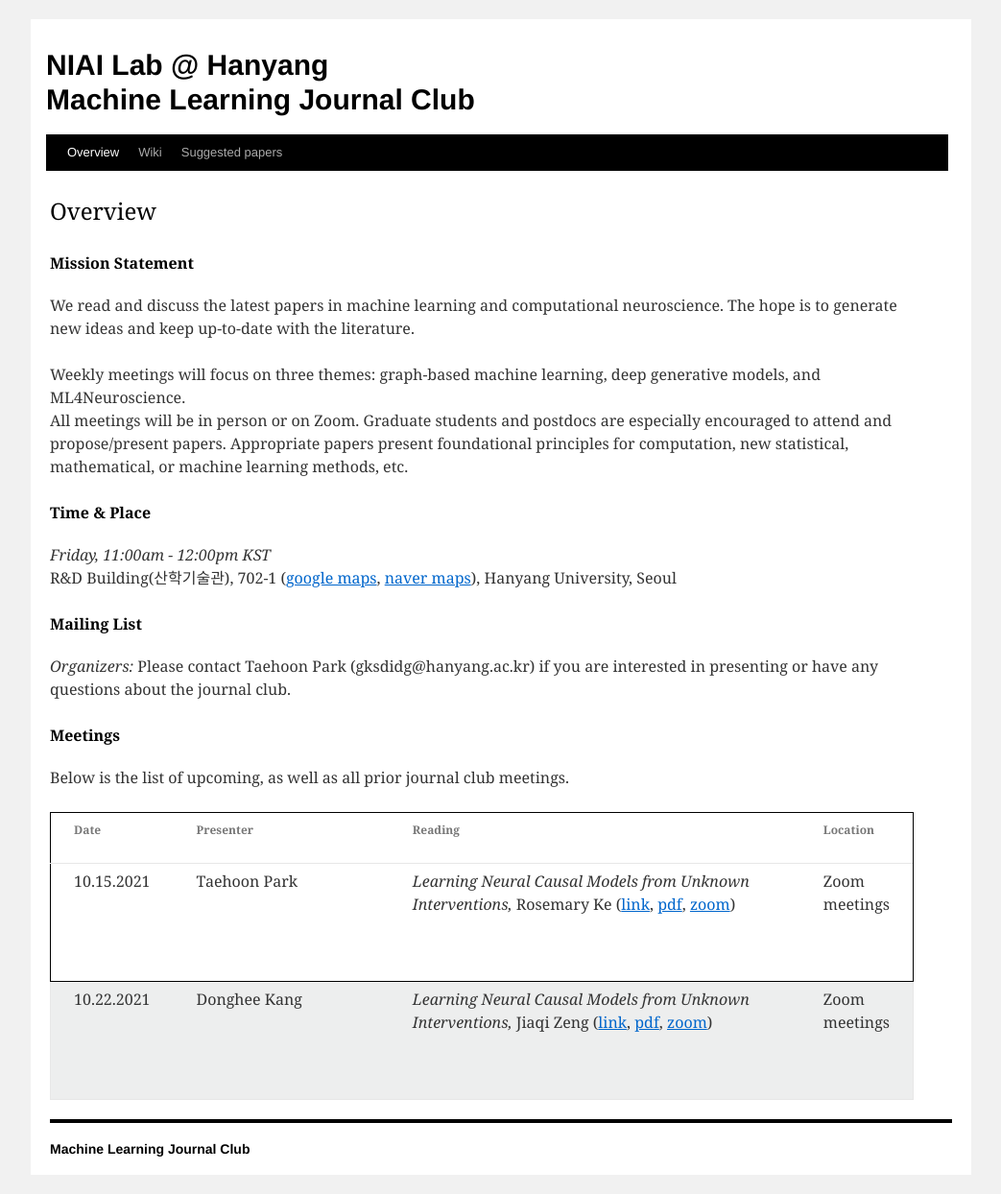
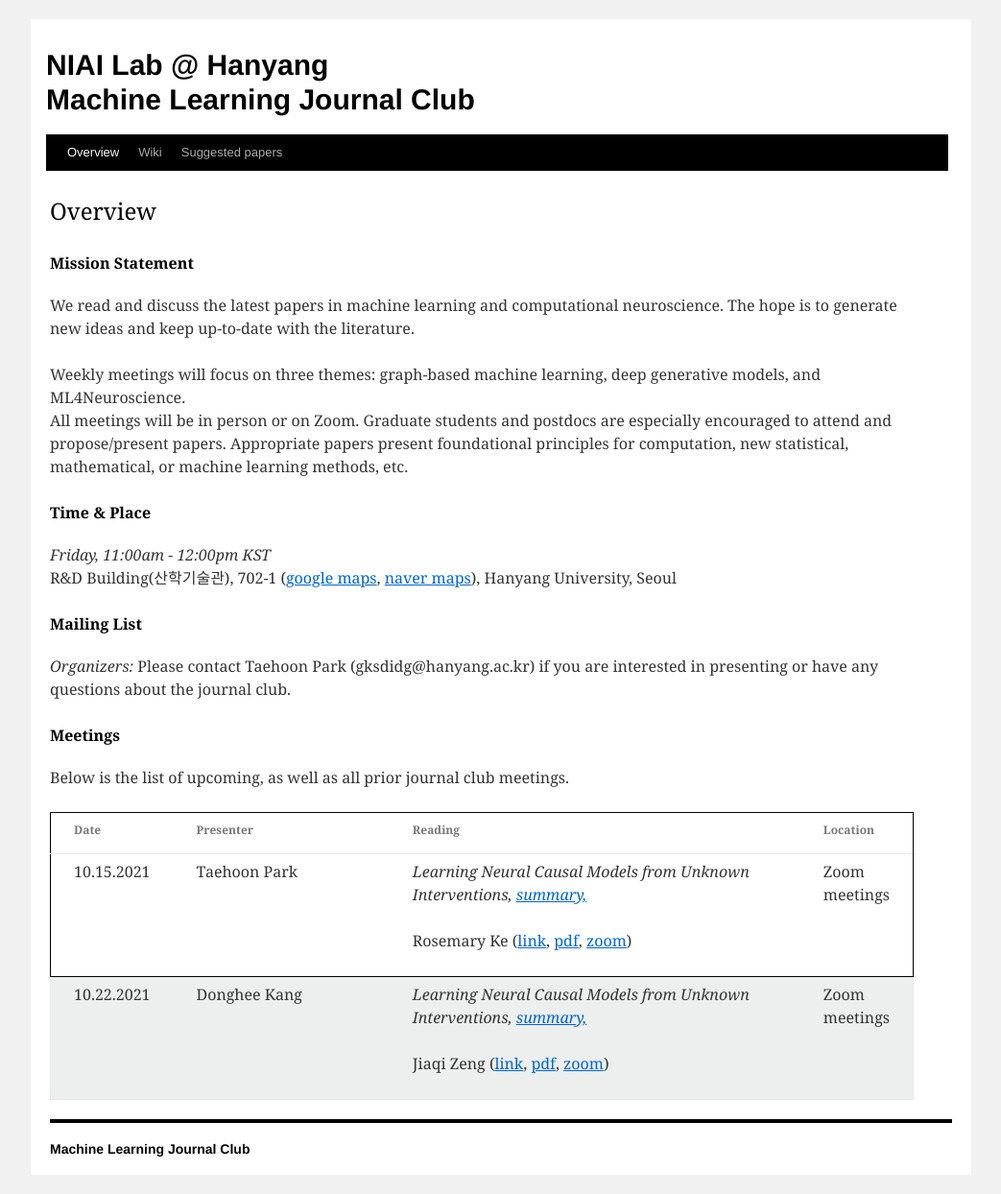
Before and after one commit to niai-lab/GraphML-JC, a Jekyll site: the page built from index.html, in a window 1280 px wide. Shown: the whole page at 96% size, without its empty margins (118-1161 px from the left). Built offline with Jekyll 4.4.1, drawn with Linux system fonts in a browser that asks for light colours.

Commit message:
update summary

```diff
--- a/_data/meeting_info.yml
+++ b/_data/meeting_info.yml
@@ -6,6 +6,7 @@
   pdf: /GraphML-JC/pdf/Learning_Neural_Causal_Models_from_Unknown_Interventions.pdf
   zoom: https://zoom.us/j/92336352299?pwd=b0JwWnByTDRIamhpcktYdGx0aGxkZz09
   location: "Zoom meetings"
+  summary: "Test1"
 
 - presenter: Donghee Kang
   date: 10.22.2021
@@ -15,3 +16,4 @@
   pdf: /GraphML-JC/pdf/Contrastive_self-supervised_Learning_for_GC.pdf
   zoom: https://zoom.us/j/92336352299?pwd=b0JwWnByTDRIamhpcktYdGx0aGxkZz09
   location: "Zoom meetings"
+  summary: ""
--- a/_includes/meetings.html
+++ b/_includes/meetings.html
@@ -46,7 +46,11 @@
         {% if entry.pdf == "None" %}
           <p><i>{{entry.paper}}</i>
         {% else %}
-          <p><i>{{entry.paper}}, </i>
+          <p><i>{{entry.paper}}, <a onclick="this.nextSibling.style.display=(this.nextSibling.style.display=='none')?'block':'none';" href="javascript:void(0)">
+            summary,
+            </a><div style="DISPLAY: none">
+            {{entry.summary}}
+            </div></i>
         {% endif %}
         {{entry.authors}}
       {% endif %}
```
